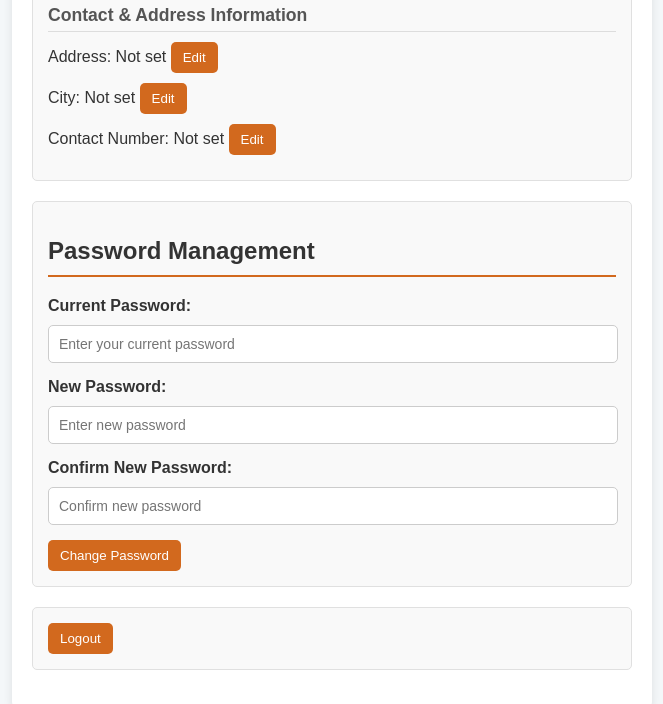
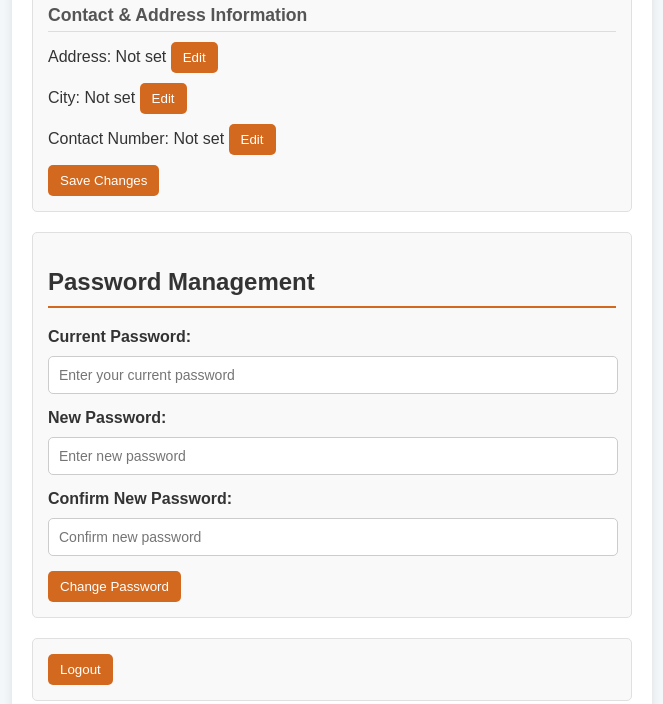
Before and after one commit to OREOs-system/MOR-DEMO-, a website: page account.html in a window 1280 px wide. Shown: the part 344-1048 px from the top of the page, without its empty margins (308-971 px from the left). Drawn offline with Linux system fonts and the light colour scheme; sample sign-in values are in the browser's storage.

Commit message:
save changes button added

```diff
--- a/account.html
+++ b/account.html
@@ -24,6 +24,7 @@
                 <p>City: <span id="cityDisplay"></span> <button onclick="editCity()">Edit</button></p>
                 <p>Contact Number: <span id="contactDisplay"></span> <button onclick="editContact()">Edit</button></p>
             </div>
+            <button onclick="saveChanges()">Save Changes</button>
         </div>
 
         <!-- Password Management Section -->
--- a/account.js
+++ b/account.js
@@ -142,3 +142,8 @@ function validateEmail(email) {
     const regex = /^[a-zA-Z0-9._%+-]+@[a-zA-Z0-9.-]+\.[a-zA-Z]{2,}$/;
     return regex.test(email);
 }
+
+// Save changes function
+function saveChanges() {
+    alert("Account settings saved successfully!");
+}
```
